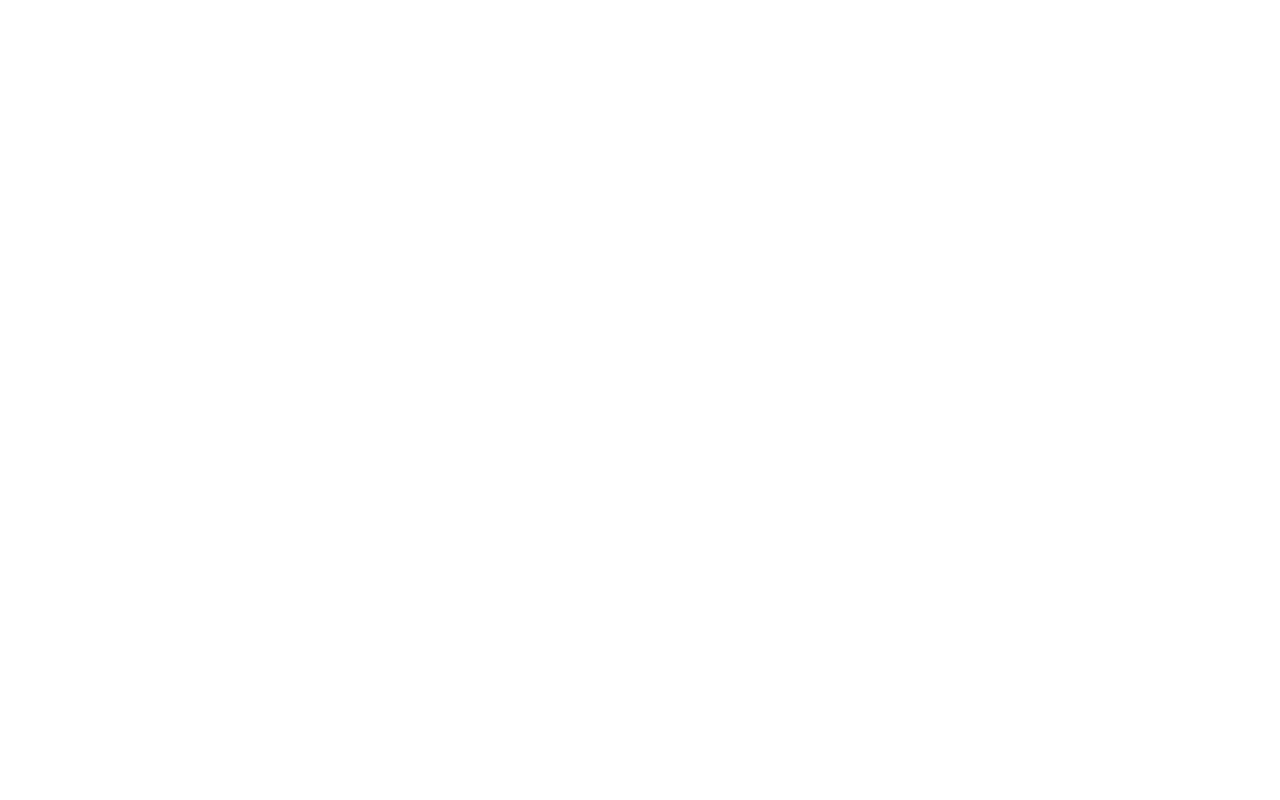
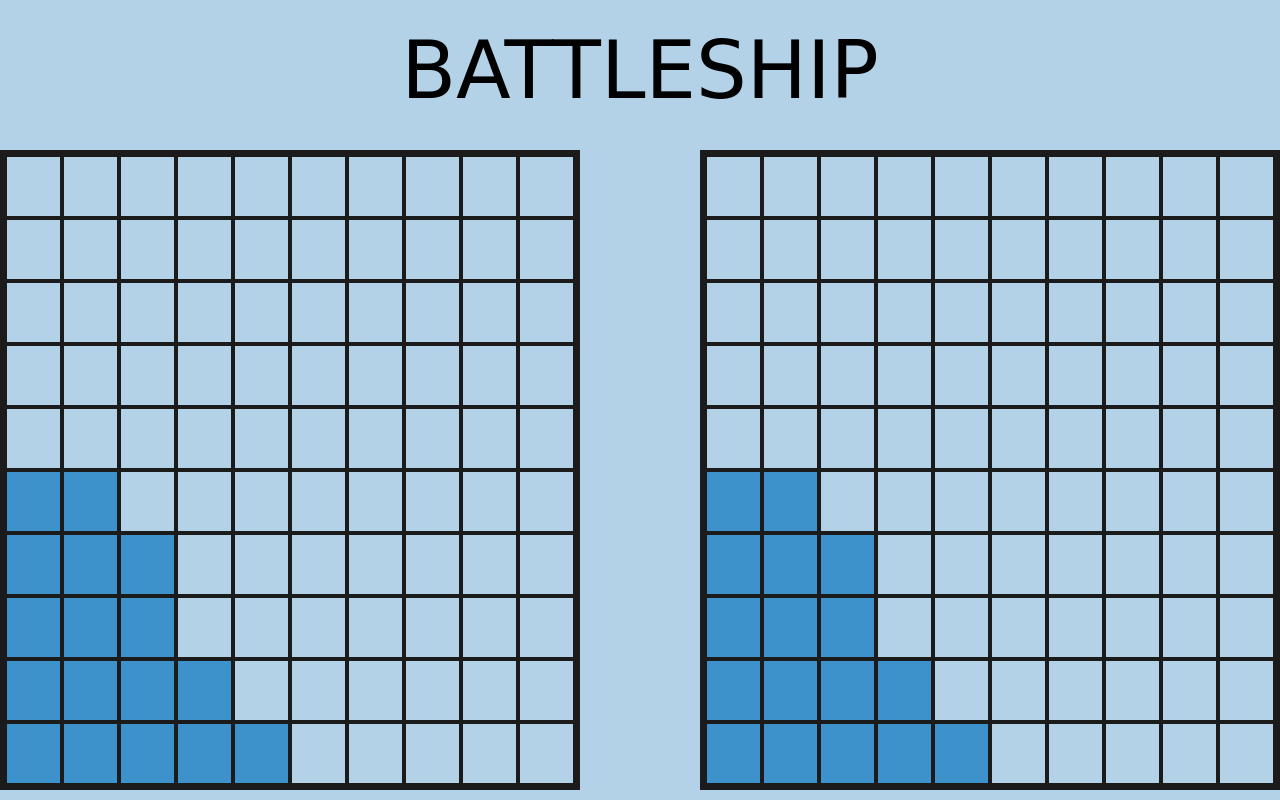
Before and after one commit to CyberM-Prog/battleship, a website built with webpack: page src/index.html in a window 1280 px wide. Built offline with nearby package versions, Linux system fonts and the light colour scheme; a web font is replaced by a local one.

Commit message:
Create the initial version of the user interface

```diff
--- a/src/factory-functions.js
+++ b/src/factory-functions.js
@@ -46,11 +46,11 @@ function Gameboard() {
             else board.splice(index, 1);
         });
 
-        ships.push(ship);
+        this.ships.push(ship);
     }
 
     function receiveAttack(coordinates) {
-        ships.forEach((ship) =>
+        this.ships.forEach((ship) =>
             ship.coordinates.forEach((shipCoordinates) => {
                 if (shipCoordinates.toString() === coordinates.toString()) {
                     ship.numberOfHits++;
@@ -65,7 +65,7 @@ function Gameboard() {
 
     function isEverythingSunk() {
         let everythingSunk = true;
-        ships.forEach((ship) => {
+        this.ships.forEach((ship) => {
             if (ship.isSunk() !== true) everythingSunk = false;
         });
         return everythingSunk;
@@ -77,6 +77,7 @@ function Gameboard() {
         isEverythingSunk,
         shotsHit,
         shotsMissed,
+        ships,
     };
 }
 
@@ -94,6 +95,12 @@ function createBoard() {
 function Player(name, isComputer) {
     const gameboard = Gameboard();
 
+    const carrier = Ship(5);
+    const battleship = Ship(4);
+    const destroyer = Ship(3);
+    const submarine = Ship(3);
+    const patrolBoat = Ship(2);
+
     if (isComputer) {
         const computerAttack = function () {
             const attackCoordinates = [
@@ -103,10 +110,27 @@ function Player(name, isComputer) {
 
             return attackCoordinates;
         };
-        return { name, gameboard, computerAttack };
+        return {
+            name,
+            gameboard,
+            computerAttack,
+            carrier,
+            battleship,
+            destroyer,
+            submarine,
+            patrolBoat,
+        };
     }
 
-    return { name, gameboard };
+    return {
+        name,
+        gameboard,
+        carrier,
+        battleship,
+        destroyer,
+        submarine,
+        patrolBoat,
+    };
 }
 
-export {Ship, Gameboard, Player}
+export { Ship, Gameboard, Player };
--- /dev/null
+++ b/src/index.css
@@ -0,0 +1,48 @@
+@import url("https://fonts.googleapis.com/css2?family=Chelsea+Market&display=swap");
+
+* {
+    margin: 0;
+    padding: 0;
+    box-sizing: border-box;
+}
+
+body {
+    background-color: #b4d2e7;
+    height: 100vh;
+    width: 100vw;
+}
+
+.header {
+    height: 17.5vh;
+    font-family: "Chelsea Market", cursive;
+    font-size: 5rem;
+    text-align: center;
+    display: flex;
+    justify-content: center;
+    align-items: center;
+}
+
+.main {
+    display: flex;
+    height: calc(100vh - 17.5vh);
+    justify-content: center;
+    align-items: center;
+    gap: 7.5rem;
+}
+
+.board {
+    height: 40rem;
+    width: 40rem;
+    border: 5px solid rgb(27, 27, 27);
+    display: grid;
+    grid-template-rows: repeat(10, 1fr);
+    grid-template-columns: repeat(10, 1fr);
+}
+
+.square {
+    border: 2px solid rgb(27, 27, 27);
+}
+
+.ship {
+    background-color: #3e92cc;
+}
--- a/src/index.html
+++ b/src/index.html
@@ -1,12 +1,14 @@
 <!DOCTYPE html>
 <html lang="en">
-<head>
-    <meta charset="UTF-8">
-    <meta http-equiv="X-UA-Compatible" content="IE=edge">
-    <meta name="viewport" content="width=device-width, initial-scale=1.0">
-    <title>Battleship</title>
-</head>
-<body>
-
-</body>
+    <head>
+        <meta charset="UTF-8" />
+        <meta http-equiv="X-UA-Compatible" content="IE=edge" />
+        <meta name="viewport" content="width=device-width, initial-scale=1.0" />
+        <title>Battleship</title>
+    </head>
+    <body>
+        <div id="container">
+            <div class="header">BATTLESHIP</div>
+        </div>
+    </body>
 </html>
--- a/src/index.js
+++ b/src/index.js
@@ -1 +1,15 @@
-import * as factories from "./factory-functions"
+import * as factories from "./factory-functions";
+import * as userInterface from "./user-interface";
+import "./index.css";
+
+const player1 = factories.Player("John", false);
+
+player1.gameboard.placeShip(player1.carrier, [0, 0], "x");
+player1.gameboard.placeShip(player1.battleship, [0, 1], "x");
+player1.gameboard.placeShip(player1.destroyer, [0, 2], "x");
+player1.gameboard.placeShip(player1.submarine, [0, 3], "x");
+player1.gameboard.placeShip(player1.patrolBoat, [0, 4], "x");
+
+userInterface.renderGameboard(player1.gameboard.ships);
+
+userInterface.renderGameboard(player1.gameboard.ships);
--- /dev/null
+++ b/src/user-interface.js
@@ -0,0 +1,29 @@
+const container = document.getElementById("container");
+
+const main = document.createElement("div");
+main.classList.add("main");
+container.appendChild(main);
+
+function renderGameboard(ships) {
+    const board = document.createElement("div");
+    board.classList.add("board");
+    main.appendChild(board);
+
+    for (let i = 9; i >= 0; i--) {
+        for (let n = 0; n < 10; n++) {
+            const square = document.createElement("div");
+            square.classList.add(`${n},${i}`, "square");
+
+            ships.forEach((ship) => {
+                ship.coordinates.forEach((coordinate) => {
+                    if (coordinate.toString() === `${n},${i}`)
+                        square.classList.add("ship");
+                });
+            });
+
+            board.appendChild(square);
+        }
+    }
+}
+
+export { renderGameboard };
```
Also changed, not shown: src/factory-functions.test.js (+1 -1 lines), dist/index.html, dist/main.js.
